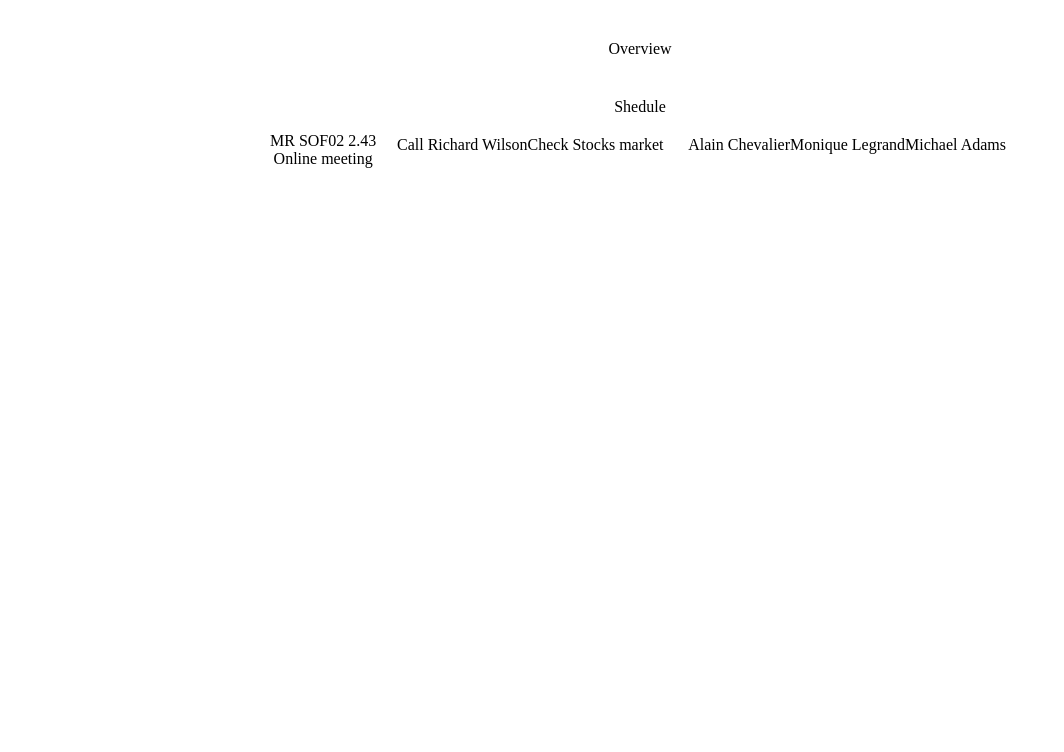
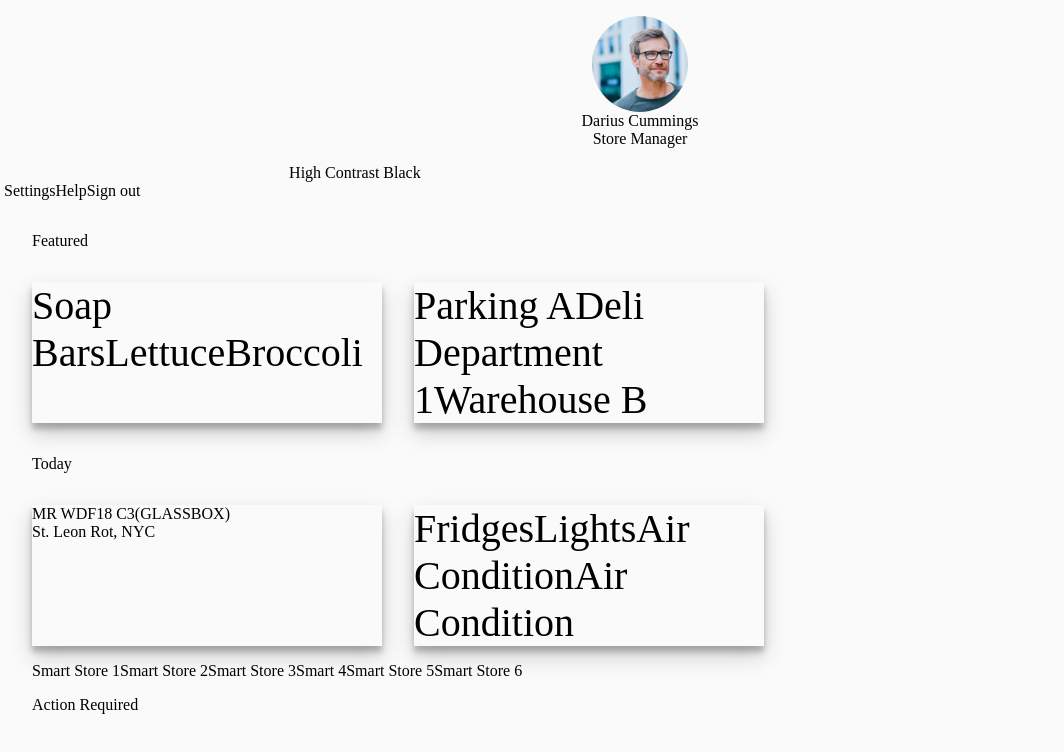
Before and after one commit to ilhan007/ui5con-app, a React (Create React App) app: page /#/home/stats in a window 1280 px wide. Shown: the top 752 px of the page, without its empty margins (0-1064 px from the left). Built offline with nearby package versions, Linux system fonts and the light colour scheme.

Commit message:
add profile area

```diff
--- a/src/App.css
+++ b/src/App.css
@@ -2,6 +2,13 @@ html, body, .root {
 	height: 100%;
 	padding: 0;
 	margin: 0;
+}
+
+.App {
+	background: #fafafa;
+}
+.App.hcb {
+	background: #000;
 }
 
 .full-width {
@@ -9,25 +16,32 @@ html, body, .root {
 }
 
 .content {
-	text-align: center;
-	padding-left: 1rem;
-	padding-right: 1rem;
+	padding: 2rem;
 }
+
 .section {
 	padding: 1rem 0;
 }
 
-.section, .searchBar {
+.section {
 	display: flex;
 	flex-direction: row;
 	flex-wrap: wrap;
-	justify-content: center;
 }
 
-.ui5card, .ui5input, .ui5datepicker {
-	min-width: 300px;
-	max-width: 30%;
-	margin: 0.25rem;
+.ui5card {
+	min-width: 350px;
+	max-width: 20%;
+	margin-right: 2rem;
+	margin-top: 1rem;
+	margin-bottom: 1rem;
+	box-shadow: 0 10px 20px rgba(0,0,0,0.19), 0 6px 6px rgba(0,0,0,0.23);
+}
+
+.card-content {
+	display: flex;
+	justify-content: space-around;
+	flex-wrap: wrap;
 }
 
 .ui5inputIcon {
@@ -39,3 +53,35 @@ html, body, .root {
 .ui5inputIcon:hover{
 	background: rgba(224,224,224,0.5)
 }
+
+.ui5list-item {
+	font-size: 2.5rem;
+	--sapUiContentNonInteractiveIconColor: #1a9898;
+}
+/* Profile */
+.profile-header {
+	display: flex;
+	flex-direction: column;
+	justify-content: center;
+	align-items: center;
+	padding: 1rem;
+}
+
+.profile-content {
+	min-width: 15rem;
+	padding: 0 0.25rem;
+}
+.profile-img {
+	width: 6rem;
+	height: 6rem;
+	border-radius: 50%;
+}
+
+.profile-hcb {
+	display: flex;
+	width: 100%;
+	flex-direction: row;
+	justify-content: center;
+	align-items: center;
+	justify-content: space-around;
+}
--- a/src/App.js
+++ b/src/App.js
@@ -1,18 +1,22 @@
-import React from 'react';
+import React, { Component } from "react";
 import { Switch, Route, Redirect } from "react-router-dom";
 import "./App.css";
 import profile from "./img/profile.png";
 import logo from "./img/logo.png";
+import "@ui5/webcomponents/dist/Card";
+import "@ui5/webcomponents/dist/Icon";
+import "@ui5/webcomponents/dist/Input";
+import "@ui5/webcomponents/dist/Label";
+import "@ui5/webcomponents/dist/List";
+import "@ui5/webcomponents/dist/CustomListItem";
+import "@ui5/webcomponents/dist/StandardListItem";
+import "@ui5/webcomponents/dist/ShellBar";
+import "@ui5/webcomponents/dist/Switch";
+import "@ui5/webcomponents/dist/Tab";
+import "@ui5/webcomponents/dist/TabContainer";
+import "@ui5/webcomponents/dist/Timeline";
 import "@ui5/webcomponents/dist/Title";
-import "@ui5/webcomponents/dist/Card";
-import "@ui5/webcomponents/dist/List";
-import "@ui5/webcomponents/dist/StandardListItem";
-import "@ui5/webcomponents/dist/TabContainer";
-import "@ui5/webcomponents/dist/Tab";
-import "@ui5/webcomponents/dist/Input";
-import "@ui5/webcomponents/dist/DatePicker";
-import "@ui5/webcomponents/dist/Timeline";
-import "@ui5/webcomponents/dist/ShellBar";
+import { setTheme } from "@ui5/webcomponents-base/Theming";
 
 import Navigation from "./navigation/Navigation";
 import Home from "./home/Home";
@@ -22,12 +26,7 @@ import Detail from './detail/Detail';
 const App = () => {
 	return (
 		<div className="App">
-			<ui5-shellbar
-				primary-title="Dashboard"
-				show-notifications notification-count="12"
-				profile={profile}
-				logo={logo}>
-			</ui5-shellbar>
+			<AppBar />
 
 			<Route path='/home' component={Navigation}/>
 
@@ -41,4 +40,78 @@ const App = () => {
 	);
 }
 
+class AppBar extends Component {
+
+	constructor (props) {
+		super(props);
+		this.appBar = React.createRef();
+		this.themeSwitch = React.createRef();
+	}
+
+	componentDidMount() {
+		this.appBar.current.addEventListener("profilePress", this.onProfilePressed);
+		this.themeSwitch.current.addEventListener("change", this.onThemeSwitchPressed.bind(this));
+	}
+
+	onProfilePressed(event) {
+		window["profile-popover"].openBy(event.detail.targetRef);
+	}
+
+	onThemeSwitchPressed(event) {
+		const checked = event.target.checked;
+		const appContainerDOMElement = this.getAppContainerDOM();
+		setTheme(checked ? "sap_belize_hcb" : "sap_fiori_3");
+
+		if (checked) {
+			appContainerDOMElement.classList.add("hcb");
+		} else {
+			appContainerDOMElement.classList.remove("hcb");
+		}
+	}
+
+	getAppContainerDOM() {
+		return document.querySelector(".App");
+	}
+
+	render() {
+		return (
+			<div>
+				<ui5-shellbar
+					ref={this.appBar}
+					primary-title="Smart Store Manager"
+					show-notifications
+					show-product-switch
+					profile={profile}
+					logo={logo}>
+				</ui5-shellbar>
+
+				<ui5-popover id="profile-popover" hide-header placement-type="Bottom" horizontal-align="Right">
+					<div className="profile-header">
+						<img src={profile} className="profile-img"/>
+						<ui5-title level="3">Darius Cummings</ui5-title>
+						<ui5-label>Store Manager</ui5-label>
+					</div>
+
+					<div className="profile-content">
+
+					<div className="profile-hcb">
+						<ui5-list>
+							<ui5-li icon="sap-icon://palette" type="Inactive">High Contrast Black</ui5-li>
+						</ui5-list>
+						<ui5-switch ref={this.themeSwitch}></ui5-switch>
+					</div>
+
+					<ui5-list separators="None">
+						<ui5-li icon="sap-icon://settings">Settings</ui5-li>
+						<ui5-li icon="sap-icon://sys-help">Help</ui5-li>
+						<ui5-li icon="sap-icon://log">Sign out</ui5-li>
+					</ui5-list>
+					</div>
+				</ui5-popover>
+			</div>
+		);
+	}
+}
+
+
 export default App;
--- a/src/home/Home.js
+++ b/src/home/Home.js
@@ -19,82 +19,90 @@ class Home extends Component {
 	render(){
 		return(
 			<div className="content">
-				{/* Input group */}
-				<section className="section">
-					<ui5-datepicker placeholder="start date" class="ui5datepicker"></ui5-datepicker>
-					<ui5-datepicker placeholder="end date"	 class="ui5datepicker"></ui5-datepicker>
-					<ui5-input id="searchInput" placeholder="Enter search criteria ..." class="ui5input">
-						<ui5-icon
-							id="searchIcon"
-							slot="icon"
-							src="sap-icon://search"
-							class="ui5inputIcon"></ui5-icon>
-					</ui5-input>
-				</section>
 
-				{/* Small Cards */}
-				<ui5-title>Overview</ui5-title>
+				<ui5-title>Featured</ui5-title>
 				<section className="section">
 					<ui5-card
 						ref={this.card}
-						heading="9,894"
-						subtitle="members online"
+						heading="Inventory"
+						subtitle="28 Jun 2019"
+						status="3 of 22"
 						class="ui5card">
+							<ui5-list separators="Inner">
+								<ui5-li icon="sap-icon://product" description="1579340" class="ui5list-item">Soap Bars</ui5-li>
+								<ui5-li icon="sap-icon://product" description="1579441" class="ui5list-item">Lettuce</ui5-li>
+								<ui5-li icon="sap-icon://product" description="1579542" class="ui5list-item">Broccoli</ui5-li>
+							</ui5-list>
 					</ui5-card>
 
 					<ui5-card
-						heading="154,786"
-						subtitle="Weekly visitors"
+						heading="Security"
+						subtitle="Cameras"
+						status="3 of 3"
 						class="ui5card">
-					</ui5-card>
-
-					<ui5-card
-						heading="1.4 M $"
-						subtitle="Q3 revenue"
-						class="ui5card">
+							<ui5-list separators="Inner">
+								<ui5-li icon="sap-icon://video" description="#36" class="ui5list-item">Parking A</ui5-li>
+								<ui5-li icon="sap-icon://video" description="#41" class="ui5list-item">Deli Department 1</ui5-li>
+								<ui5-li icon="sap-icon://video" description="#75" class="ui5list-item">Warehouse B</ui5-li>
+							</ui5-list>
 					</ui5-card>
 
 				</section>
 
-				{/* Large Cards */}
-				<ui5-title>Shedule</ui5-title>
+				<ui5-title>Today</ui5-title>
 				<section className="section">
+
+				<ui5-card
+					heading="Upcoming Activities"
+					subtitle="28 Jun 2019"
+					status="(3)"
+					class="ui5card">
 					<ui5-timeline>
-						<ui5-timeline-item id="test-item" title-text="called" subtitle-text="20.02.2017 11:30" icon="sap-icon://phone" item-name="John Smith" item-name-clickable></ui5-timeline-item>
-						<ui5-timeline-item title-text="Weekly Sync - CP Design" subtitle-text="27.07.2017 (11:00 - 12:30)" icon="sap-icon://calendar">
-							<div>MR SOF02 2.43</div>
+						<ui5-timeline-item title-text="Weekly Sync - Managers and Tech support" subtitle-text="10:00 - 10:30" icon="sap-icon://calendar">
+							<div>MR WDF18 C3(GLASSBOX)</div>
 						</ui5-timeline-item>
-						<ui5-timeline-item title-text="Video Converence Call - UI5" subtitle-text="31.01.2018 (12:00 - 13:00)" icon="sap-icon://calendar">
-							<div>Online meeting</div>
+						<ui5-timeline-item title-text="Video Converence Call - Tech Update" subtitle-text="14:30 - 15:30" icon="sap-icon://calendar">
+							<div>St. Leon Rot, NYC</div>
 						</ui5-timeline-item>
+						<ui5-timeline-item id="test-item" title-text="Call 'Project Nimbus' (Skype Meeting)" subtitle-text="15:00 - 16:30" icon="sap-icon://phone"></ui5-timeline-item>
 					</ui5-timeline>
+				</ui5-card>
 
 					<ui5-card
-						avatar="sap-icon://activities"
-						heading="TODO"
-						subtitle="12 Jul 2020"
-						status="6 of 6"
+						heading="Energy Efficiency"
+						subtitle="Smart Store A"
+						status="(4)"
 						class="ui5card">
-							<ui5-list separators="None" class="card-content-child">
-								<ui5-li description="Software Architect">Call Richard Wilson</ui5-li>
-								<ui5-li description="at NY Stock Exchange">Check Stocks market</ui5-li>
+							<ui5-list separators="Inner">
+								<ui5-li icon="sap-icon://fridge" description="Fridges are On" class="ui5list-item">Fridges</ui5-li>
+								<ui5-li icon="sap-icon://lightbulb" description="Light are On" class="ui5list-item">Lights</ui5-li>
+								<ui5-li icon="sap-icon://heating-cooling" description="All are On" class="ui5list-item">Air Condition</ui5-li>
+								<ui5-li icon="sap-icon://washing-machine" description="Ovens are On" class="ui5list-item">Air Condition</ui5-li>
 							</ui5-list>
 					</ui5-card>
 
 					<ui5-card
-						avatar="sap-icon://group"
-						heading="Team 6"
-						subtitle="Direct Reports"
+						avatar="sap-icon://retail-store"
+						heading="Smart Stores"
+						subtitle="Bulgaria"
 						status="6 of 6"
-						class="ui5card">
-							<ui5-list separators="None" class="card-content-child">
-								<ui5-li description="User Researcher">Alain Chevalier</ui5-li>
-								<ui5-li description="Artist">Monique Legrand</ui5-li>
-								<ui5-li description="UX Specialist">Michael Adams</ui5-li>
+						class="medium">
+						<div class="card-content">
+							<ui5-list separators="Inner" class="card-content-child">
+								<ui5-li description="New York City">Smart Store 1</ui5-li>
+								<ui5-li description="Washington">Smart Store 2</ui5-li>
+								<ui5-li description="Boston">Smart Store 3</ui5-li>
 							</ui5-list>
+							<ui5-list separators="Inner" class="card-content-child">
+								<ui5-li description="Los Angeles">Smart 4</ui5-li>
+								<ui5-li description="Dallas">Smart Store 5</ui5-li>
+								<ui5-li	 description="Chicago">Smart Store 6</ui5-li>
+							</ui5-list>
+						</div>
 					</ui5-card>
 				</section>
 
+				<ui5-title>Action Required</ui5-title>
 				<section className="section">
 				</section>
 			</div>
```
